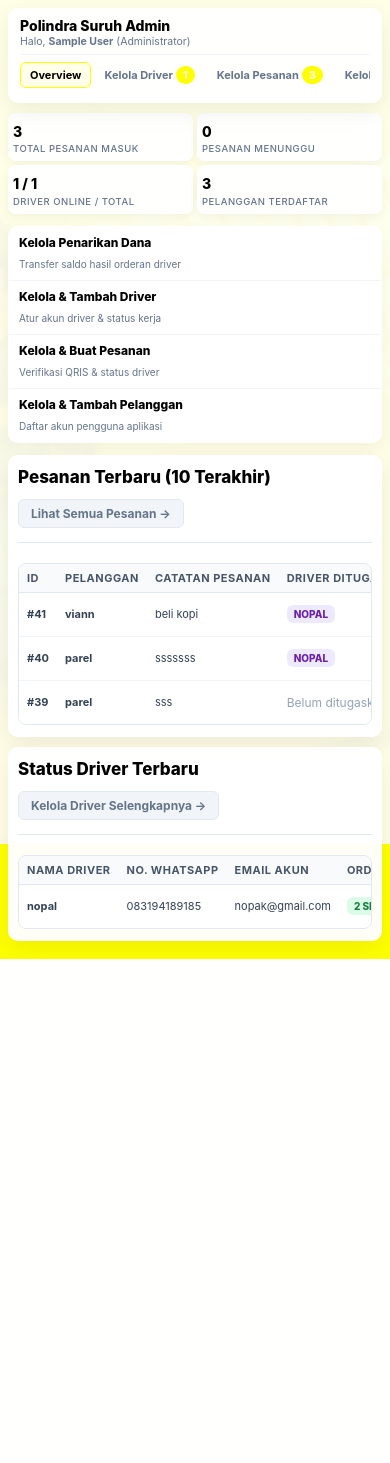
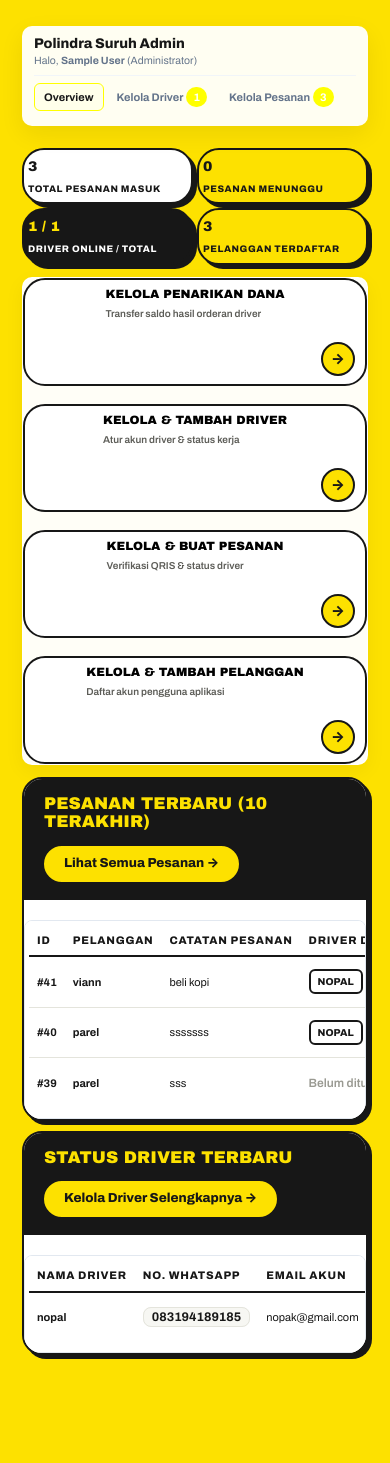
Before and after one commit to fajarekobakhtiar-cell/polindrasuruh-hub, a PHP site: page /admin/index.php in a window 390 px wide. Before the commit the page ends 959 px from the top, so only its background shows below. Run offline with PHP 8.4, Linux system fonts and the light colour scheme; the visitor is signed in with stand-in values (Sample User, id 1); data comes from the database, SQL or seed files in the repository; data that the repository does not hold is empty.

Commit message:
tampilan

```diff
--- a/admin/index.php
+++ b/admin/index.php
@@ -61,9 +61,14 @@ $activeAdminPage = 'overview';
     <meta charset="UTF-8">
     <meta name="viewport" content="width=device-width, initial-scale=1.0">
     <title>Admin Dashboard - Polindra Suruh</title>
+    <link rel="preconnect" href="https://fonts.googleapis.com">
+    <link rel="preconnect" href="https://fonts.gstatic.com" crossorigin>
+    <link href="https://fonts.googleapis.com/css2?family=Archivo:wght@400;500;600;700;800&family=Archivo+Black&display=swap" rel="stylesheet">
     <link rel="stylesheet" href="../assets/css/style.css?v=<?= filemtime(__DIR__ . '/../assets/css/style.css') ?>">
+    <?php $adminCssFile = __DIR__ . '/../assets/css/admin.css'; ?>
+    <link rel="stylesheet" href="../assets/css/admin.css?v=<?= file_exists($adminCssFile) ? filemtime($adminCssFile) : time() ?>">
 </head>
-<body class="page-admin">
+<body class="page-admin page-admin-index">
 
 <div class="dashboard-container">
 
@@ -182,7 +183,7 @@ $activeAdminPage = 'overview';
                             <tr>
                                 <td><strong>#<?= $p['id'] ?></strong></td>
                                 <td><strong><?= htmlspecialchars($p['nama_pelanggan']) ?></strong></td>
-                                <td style="max-width:180px;overflow:hidden;text-overflow:ellipsis;font-size:13px;"
+                                <td class="adm-note"
                                     title="<?= htmlspecialchars($p['catatan'] ?? '') ?>">
                                     <?= htmlspecialchars(mb_strimwidth($p['catatan'] ?? '-', 0, 35, '...')) ?>
                                 </td>
@@ -190,7 +191,7 @@ $activeAdminPage = 'overview';
                                     <?php if (!empty($p['nama_driver'])): ?>
                                         <span class="status-pill proses"><?= htmlspecialchars($p['nama_driver']) ?></span>
                                     <?php else: ?>
-                                        <span style="color:#94a3b8;font-size:12px;">Belum ditugaskan</span>
+                                        <span class="adm-muted">Belum ditugaskan</span>
                                     <?php endif; ?>
                                 </td>
                                 <td>
@@ -206,13 +207,13 @@ $activeAdminPage = 'overview';
                                             <span class="status-pill menunggu">Cek Bukti</span>
                                         <?php endif; ?>
                                     <?php else: ?>
-                                        <span style="color:#94a3b8;font-size:12px;">-</span>
+                                        <span class="adm-muted">-</span>
                                     <?php endif; ?>
                                 </td>
-                                <td style="font-size:12px;color:var(--dark-muted);">
+                                <td class="adm-time">
                                     <?= !empty($p['created_at']) ? date('d/m/Y H:i', strtotime($p['created_at'])) : '-' ?>
                                 </td>
-                                <td style="text-align:right;">
+                                <td class="adm-right">
                                     <a href="pesanan.php" class="btn btn-secondary btn-sm">Kelola</a>
                                 </td>
                             </tr>
--- /dev/null
+++ b/assets/css/admin.css
@@ -0,0 +1,258 @@
+/* ==========================================================
+   Polindra Suruh - Admin Dashboard (index.php)
+   Gaya mengikuti home.css:
+   Primary #FDE100 | Dark #171717 | Background #F7F7F3 | White #FFFFFF
+   Simpan sebagai: assets/css/admin.css
+   Semua aturan di-scope ke body.page-admin-index, jadi style.css dan
+   halaman admin lain TIDAK ikut berubah.
+   ========================================================== */
+body.page-admin-index {
+    --yellow: #FDE100;
+    --dark: #171717;
+    --bg: #F7F7F3;
+    --white: #FFFFFF;
+    --muted: #5c5c57;
+    --line: #e4e4dc;
+    --radius: 22px;
+    --font-display: 'Archivo Black', 'Archivo', system-ui, sans-serif;
+    --font-body: 'Archivo', system-ui, -apple-system, 'Segoe UI', sans-serif;
+}
+
+/* ---------- Dasar & font konsisten ---------- */
+body.page-admin-index,
+body.page-admin-index *,
+body.page-admin-index button,
+body.page-admin-index input,
+body.page-admin-index select {
+    font-family: var(--font-body) !important;
+}
+body.page-admin-index {
+    background-color: var(--yellow) !important;
+    background-image: radial-gradient(rgba(23,23,23,.09) 1.5px, transparent 1.5px);
+    background-size: 22px 22px;
+    background-attachment: fixed;
+    color: var(--dark);
+    font-size: 14.5px;
+    line-height: 1.5;
+    -webkit-font-smoothing: antialiased;
+}
+body.page-admin-index *,
+body.page-admin-index *::before,
+body.page-admin-index *::after { box-sizing: border-box; }
+body.page-admin-index a { text-decoration: none; }
+
+/* Archivo Black hanya untuk judul & angka besar */
+body.page-admin-index .stat-val,
+body.page-admin-index .dash-card-title,
+body.page-admin-index .quick-action-card strong {
+    font-family: var(--font-display) !important;
+    font-weight: 400 !important;
+    text-transform: uppercase;
+}
+
+body.page-admin-index .dashboard-container {
+    width: min(1180px, 100% - 40px);
+    max-width: none;
+    margin: 0 auto;
+    padding: 28px 0 90px;
+}
+
+/* ---------- Tombol (gaya .ps-btn) ---------- */
+body.page-admin-index .btn {
+    display: inline-flex; align-items: center; justify-content: center; gap: 8px;
+    border-radius: 999px;
+    font-weight: 800; line-height: 1.2;
+    border: 2.5px solid var(--dark);
+    cursor: pointer;
+    transition: transform .15s ease, box-shadow .15s ease;
+}
+body.page-admin-index .btn:hover { transform: translate(-2px, -2px); box-shadow: 4px 4px 0 var(--dark); }
+body.page-admin-index .btn-sm { padding: 8px 18px; font-size: 13px; }
+body.page-admin-index .btn-secondary { background: var(--white); color: var(--dark); }
+body.page-admin-index .btn-primary { background: var(--dark); color: var(--yellow); }
+
+/* ---------- Alert perhatian ---------- */
+body.page-admin-index .adm-alert {
+    display: flex; align-items: center; justify-content: space-between;
+    gap: 12px; flex-wrap: wrap;
+    padding: 14px 20px; margin-bottom: 14px;
+    background: var(--white);
+    border: 2.5px solid var(--dark);
+    border-left: 12px solid var(--dark);
+    border-radius: 18px;
+    box-shadow: 4px 4px 0 var(--dark);
+}
+body.page-admin-index .adm-alert-text { font-size: 14px; font-weight: 600; }
+body.page-admin-index .adm-alert-text strong { font-weight: 800; }
+body.page-admin-index .adm-alert-btn {
+    display: inline-flex; align-items: center;
+    padding: 9px 20px; border-radius: 999px;
+    background: var(--dark); color: var(--yellow);
+    border: 2.5px solid var(--dark);
+    font-weight: 800; font-size: 13px; white-space: nowrap;
+    transition: transform .15s ease, box-shadow .15s ease;
+}
+body.page-admin-index .adm-alert-btn:hover { transform: translate(-2px, -2px); box-shadow: 3px 3px 0 var(--yellow); }
+
+/* ---------- Statistik ---------- */
+body.page-admin-index .stats-grid {
+    display: grid;
+    grid-template-columns: repeat(auto-fit, minmax(210px, 1fr));
+    gap: 18px;
+    margin: 22px 0 26px;
+}
+body.page-admin-index .stat-card {
+    display: flex; align-items: center; gap: 14px;
+    padding: 24px 24px;
+    background: var(--yellow) !important;
+    border: 2.5px solid var(--dark) !important;
+    border-radius: var(--radius) !important;
+    box-shadow: 4px 4px 0 var(--dark) !important;
+    transition: transform .18s, box-shadow .18s;
+}
+body.page-admin-index .stat-card:hover {
+    transform: translate(-3px, -3px);
+    box-shadow: 7px 7px 0 var(--dark) !important;
+}
+body.page-admin-index .stat-card:nth-child(1) { background: var(--white) !important; }
+body.page-admin-index .stat-card:nth-child(3) { background: var(--dark) !important; }
+body.page-admin-index .stat-val {
+    font-size: 38px; line-height: 1; color: var(--dark) !important;
+}
+body.page-admin-index .stat-label {
+    margin-top: 8px;
+    font-size: 12px; font-weight: 800; letter-spacing: .06em;
+    text-transform: uppercase; color: var(--dark) !important;
+}
+body.page-admin-index .stat-card:nth-child(3) .stat-val { color: var(--yellow) !important; }
+body.page-admin-index .stat-card:nth-child(3) .stat-label { color: var(--white) !important; }
+
+/* ---------- Quick actions ---------- */
+body.page-admin-index .quick-actions {
+    display: grid;
+    grid-template-columns: repeat(auto-fit, minmax(250px, 1fr));
+    gap: 18px;
+    margin-bottom: 30px;
+}
+body.page-admin-index .quick-action-card {
+    display: flex; flex-direction: column; justify-content: space-between; gap: 6px;
+    min-height: 108px; padding: 22px 24px;
+    background: var(--white) !important;
+    color: var(--dark) !important;
+    border: 2.5px solid var(--dark) !important;
+    border-radius: var(--radius) !important;
+    box-shadow: none !important;
+    transition: transform .18s, box-shadow .18s, background .18s;
+}
+body.page-admin-index .quick-action-card::after {
+    content: "\2192";
+    align-self: flex-end;
+    display: grid; place-items: center;
+    width: 34px; height: 34px; border-radius: 50%;
+    background: var(--yellow); border: 2.5px solid var(--dark);
+    font-weight: 800;
+}
+body.page-admin-index .quick-action-card:hover {
+    background: var(--dark) !important;
+    color: var(--white) !important;
+    transform: translate(-3px, -3px);
+    box-shadow: 7px 7px 0 var(--white) !important;
+}
+body.page-admin-index .quick-action-card strong { display: block; font-size: 16px; line-height: 1.15; }
+body.page-admin-index .quick-action-card:hover strong { color: var(--yellow); }
+body.page-admin-index .quick-action-card span {
+    display: block; margin-top: 6px;
+    font-size: 13px; font-weight: 600; color: var(--muted);
+}
+body.page-admin-index .quick-action-card:hover span { color: #cfcfc6; }
+
+/* ---------- Kartu tabel ---------- */
+body.page-admin-index .dash-card {
+    background: var(--white) !important;
+    border: 2.5px solid var(--dark) !important;
+    border-radius: 26px !important;
+    box-shadow: 6px 6px 0 var(--dark) !important;
+    margin-bottom: 30px;
+    overflow: hidden;
+    padding: 0 !important;
+}
+body.page-admin-index .dash-card-header {
+    display: flex; align-items: center; justify-content: space-between;
+    gap: 14px; flex-wrap: wrap;
+    padding: 18px 26px;
+    background: var(--dark);
+    border-bottom: 2.5px solid var(--dark);
+}
+body.page-admin-index .dash-card-title {
+    margin: 0; font-size: clamp(17px, 2.4vw, 22px); line-height: 1.1;
+    color: var(--yellow) !important;
+}
+body.page-admin-index .dash-card-header .btn-secondary {
+    background: var(--yellow); color: var(--dark); border-color: var(--yellow);
+}
+body.page-admin-index .dash-card-header .btn-secondary:hover { box-shadow: 4px 4px 0 var(--white); }
+
+body.page-admin-index .adm-empty {
+    padding: 36px 20px; text-align: center;
+    color: var(--muted); font-weight: 700;
+}
+
+/* ---------- Tabel ---------- */
+body.page-admin-index .table-responsive { overflow-x: auto; padding: 6px 12px 14px; }
+body.page-admin-index .dash-table { width: 100%; border-collapse: collapse; font-size: 14px; }
+body.page-admin-index .dash-table th {
+    padding: 14px 14px; text-align: left; white-space: nowrap;
+    font-size: 11.5px; font-weight: 800; letter-spacing: .07em; text-transform: uppercase;
+    color: var(--dark); background: transparent !important;
+    border-bottom: 2.5px solid var(--dark);
+}
+body.page-admin-index .dash-table td {
+    padding: 14px 14px; vertical-align: middle;
+    border-bottom: 1.5px solid var(--line);
+    color: var(--dark);
+}
+body.page-admin-index .dash-table tbody tr { transition: background .15s; }
+body.page-admin-index .dash-table tbody tr:hover { background: #FFF9C2; }
+body.page-admin-index .dash-table tbody tr:last-child td { border-bottom: 0; }
+body.page-admin-index .dash-table code {
+    background: var(--bg); border: 1.5px solid var(--line);
+    padding: 2px 8px; border-radius: 8px; font-size: 12.5px; font-weight: 700;
+}
+body.page-admin-index .adm-right { text-align: right !important; }
+body.page-admin-index .adm-note { max-width: 190px; overflow: hidden; text-overflow: ellipsis; font-size: 13px; }
+body.page-admin-index .adm-time { font-size: 12px; font-weight: 600; color: var(--muted); white-space: nowrap; }
+body.page-admin-index .adm-muted { font-size: 12px; font-weight: 600; color: #9a9a92; }
+
+/* ---------- Status pill ---------- */
+body.page-admin-index .status-pill {
+    display: inline-flex; align-items: center; gap: 6px;
+    padding: 4px 12px; border-radius: 999px;
+    font-size: 12px; font-weight: 800; white-space: nowrap;
+    background: var(--white); color: var(--dark);
+    border: 2px solid var(--dark);
+}
+body.page-admin-index .status-pill.menunggu,
+body.page-admin-index .status-pill.bayar   { background: var(--yellow); color: var(--dark); }
+body.page-admin-index .status-pill.proses  { background: var(--white); color: var(--dark); }
+body.page-admin-index .status-pill.antar   { background: var(--dark); color: var(--yellow); }
+body.page-admin-index .status-pill.selesai { background: var(--dark); color: var(--white); }
+body.page-admin-index .status-pill.batal   { background: var(--white); color: #b91c1c; border-color: #b91c1c; }
+body.page-admin-index .status-pill.aktif   { background: var(--yellow); color: var(--dark); }
+body.page-admin-index .status-pill.aktif::before {
+    content: ""; width: 8px; height: 8px; border-radius: 50%; background: #1a8a3a;
+    animation: admPulse 1.6s infinite;
+}
+body.page-admin-index .status-pill.nonaktif { background: #ececE4; color: #7a7a72; border-color: #cfcfc5; }
+@keyframes admPulse { 50% { opacity: .3; transform: scale(.7); } }
+
+/* ---------- Responsive ---------- */
+@media (max-width: 900px) {
+    body.page-admin-index .dash-card-header { padding: 16px 20px; }
+}
+@media (max-width: 560px) {
+    body.page-admin-index .dashboard-container { width: calc(100% - 28px); padding-top: 18px; }
+    body.page-admin-index .adm-alert { padding: 14px 16px; border-left-width: 8px; }
+    body.page-admin-index .stat-val { font-size: 30px; }
+    body.page-admin-index .dash-card { border-radius: 20px !important; box-shadow: 4px 4px 0 var(--dark) !important; }
+    body.page-admin-index .table-responsive { padding: 4px 4px 10px; }
+}
```
Also changed, not shown: other parts of admin/index.php (+10 -14 lines), uploads/bukti_antar/bukti_106_22_1795672840_5d1e03be.png (added), uploads/bukti_bayar/bukti_106_fcd7bbd3237b.png (added).
